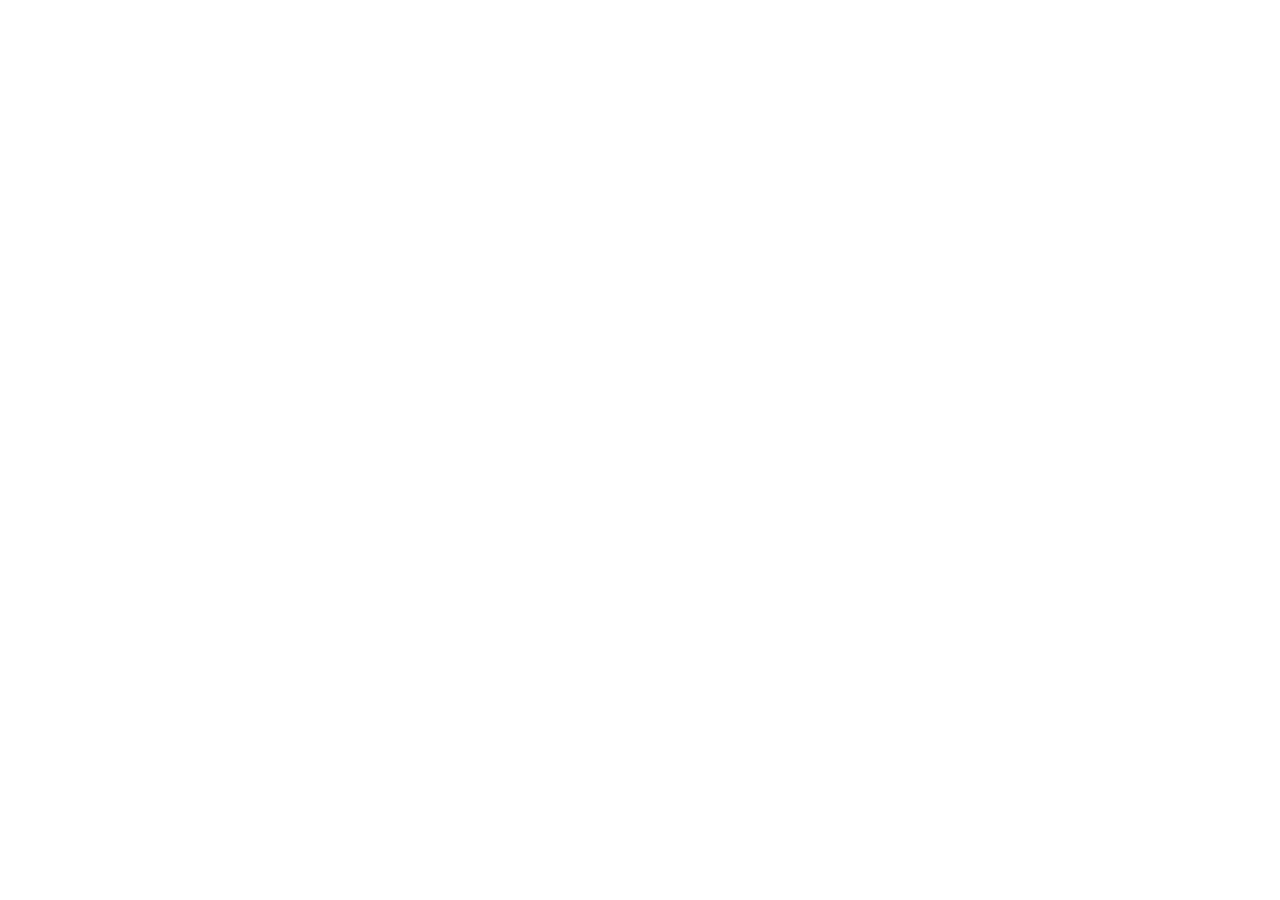
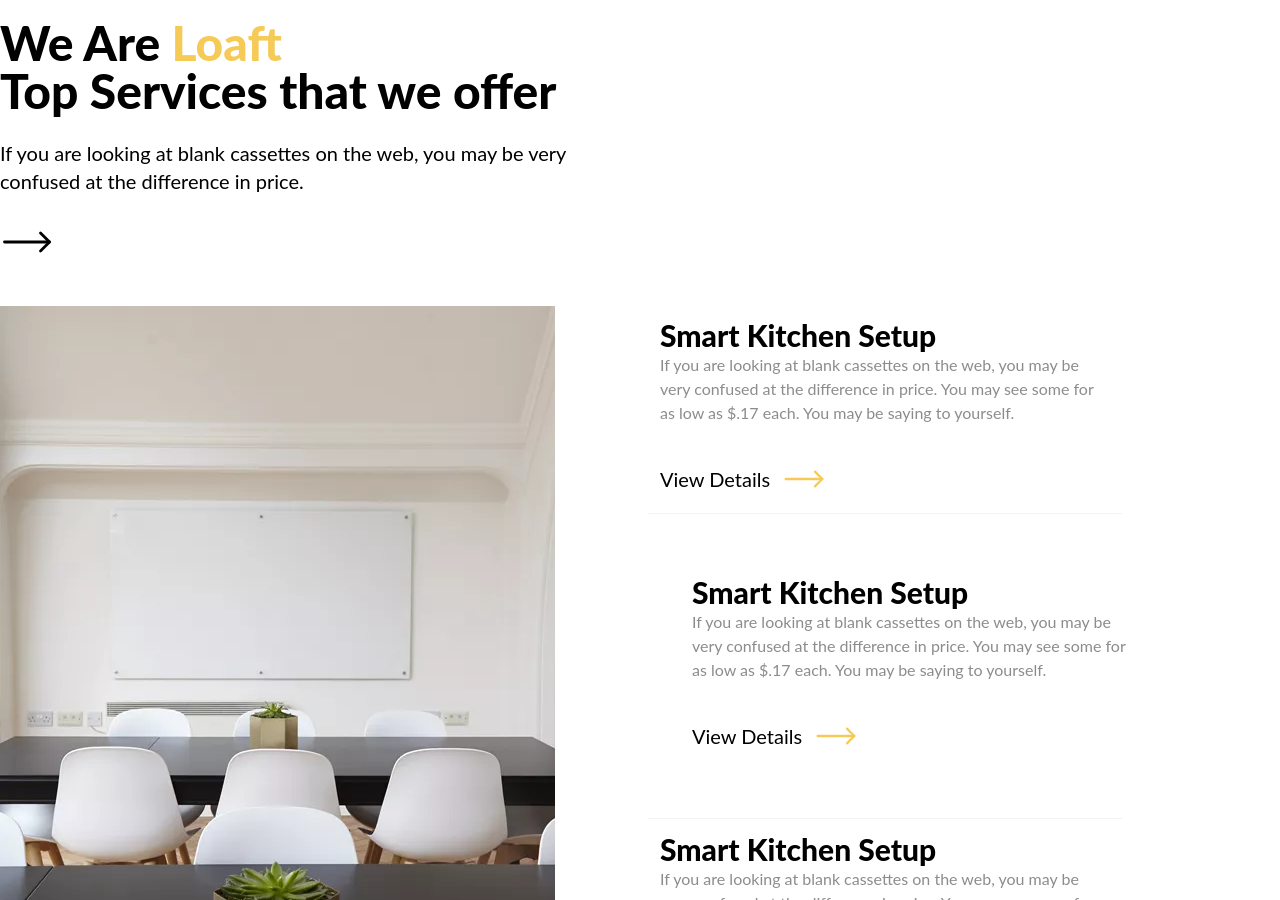
Before and after one commit to Victoryeddy/Furniture-Project, a Nuxt app: page / in a window 1280 px wide. Shown: the part 1900-2800 px from the top of the page. Before the commit the page ends 2031 px from the top, so only its background shows below. Built offline with nearby package versions, Linux system fonts and the light colour scheme.

Commit message:
Add more services section

```diff
--- a/pages/index.vue
+++ b/pages/index.vue
@@ -36,7 +36,7 @@
     </section>
 
     <section>
-      <div class="py-[10rem]">
+      <div class="py-[5rem]">
         <div class="container mx-auto">
           <div class="grid grid-cols-2 gap-4 justify-items-stretch">
             <div class="flex flex-col">
@@ -47,7 +47,7 @@
                 </h2>
                 <p class="text-xl mt-6">
                   If you are looking at blank cassettes on the web, you may be
-                  very <br/>confused at the difference in price.
+                  very <br />confused at the difference in price.
                 </p>
                 <p class="mt-5">
                   <img src="../assets/svg/move-right (1).svg" />
@@ -57,15 +57,20 @@
               <div class="justify-self-end mt-10">
                 <div class="relative">
                   <img src="../assets/furnitureImg1.jpg" class="rounded" />
-                  <div class="p-3 bg-white absolute z-40 bottom-0 w-6/12 rounded">
+                  <div
+                    class="p-3 bg-white absolute z-40 bottom-0 w-6/12 rounded"
+                  >
                     <p class="text-[#F5CA56] text-xl">SMART KITCHEN SETUP</p>
                     <p class="font-bold text-xl mt-4">
-                      Smart Kitchen Setup with <br /> Vintage Style
+                      Smart Kitchen Setup with <br />
+                      Vintage Style
                     </p>
                     <p class="mt-8 text-xl">
                       <button type="submit" class="flex items-center hover-me">
-                        <span class="me-3">View Details</span>
-                       <img src="../assets/svg/move-right-yellow.svg" />
+                        <span class="me-3 hover:text-[#F5CA56]"
+                          >View Details</span
+                        >
+                        <img src="../assets/svg/move-right-yellow.svg" />
                       </button>
                     </p>
                   </div>
@@ -88,40 +93,160 @@
               </div>
             </div>
 
-            <div>
-               <div class="">
+            <div class="flex content-center flex-col ms-0 lg:ms-5">
+              <div class="">
                 <div class="relative">
                   <img src="../assets/furnitureImg2.jpg" class="rounded" />
-                  <div class="p-3 bg-white absolute z-40 bottom-0 w-6/12 rounded">
+                  <div
+                    class="p-3 bg-white absolute z-40 bottom-0 w-6/12 rounded"
+                  >
                     <p class="text-[#F5CA56] text-xl">SMART KITCHEN SETUP</p>
                     <p class="font-bold text-xl mt-4">
-                      Smart Kitchen Setup with <br /> Vintage Style
+                      Smart Kitchen Setup with <br />
+                      Vintage Style
                     </p>
                     <p class="mt-8 text-xl">
                       <button type="submit" class="flex items-center hover-me">
-                        <span class="me-3">View Details</span>
-                       <img src="../assets/svg/move-right-yellow.svg" />
+                        <span class="me-3 hover:text-[#F5CA56]"
+                          >View Details</span
+                        >
+                        <img src="../assets/svg/move-right-yellow.svg" />
                       </button>
                     </p>
                   </div>
                 </div>
               </div>
-               <div class="mt-5">
+              <div class="mt-5">
                 <div class="relative">
                   <img src="../assets/furnitureImg3.jpg" class="rounded" />
-                  <div class="p-3 bg-white absolute z-40 bottom-0 w-6/12 rounded">
+                  <div
+                    class="p-3 bg-white absolute z-40 bottom-0 w-6/12 rounded"
+                  >
                     <p class="text-[#F5CA56] text-xl">SMART KITCHEN SETUP</p>
                     <p class="font-bold text-xl mt-4">
-                      Smart Kitchen Setup with <br /> Vintage Style
+                      Smart Kitchen Setup with <br />
+                      Vintage Style
                     </p>
                     <p class="mt-8 text-xl">
                       <button type="submit" class="flex items-center hover-me">
-                        <span class="me-3">View Details</span>
-                       <img src="../assets/svg/move-right-yellow.svg" />
+                        <span class="me-3 hover:text-[#F5CA56]"
+                          >View Details</span
+                        >
+                        <img src="../assets/svg/move-right-yellow.svg" />
                       </button>
                     </p>
                   </div>
                 </div>
+              </div>
+            </div>
+          </div>
+        </div>
+      </div>
+    </section>
+
+    <section>
+      <div class="py-[3rem]">
+        <div class="container mx-auto">
+          <div class="grid grid-cols-1 gap-4 justify-items-stretch">
+            <div class="flex flex-col">
+              <div class="justify-self-start">
+                <h2 class="text-5xl font-extrabold">
+                  We Are <span class="text-[#F5CA56]">Loaft</span>
+                  <br class="d-none lg:d-block" />Top Services that we offer
+                </h2>
+                <p class="text-xl mt-6">
+                  If you are looking at blank cassettes on the web, you may be
+                  very <br />confused at the difference in price.
+                </p>
+                <p class="mt-5">
+                  <img
+                    src="../assets/svg/move-right (1).svg"
+                    class="hover-me"
+                  />
+                </p>
+              </div>
+            </div>
+          </div>
+
+          <div class="grid grid-cols-2 gap-4 justify-items-stretch mt-3">
+            <div class="flex">
+              <img src="../assets/service1.jpg" class="self-center" />
+            </div>
+            <div class="flex flex-col">
+              <div
+                class="w-3/4 my-6 border border-[#f3f3f3] p-3 border-t-0 border-s-0 border-e-0"
+              >
+                <h3 class="font-extrabold text-3xl">Smart Kitchen Setup</h3>
+                <p class="text-[#8C8C8C]">
+                  If you are looking at blank cassettes on the web, you may be
+                  very confused at the difference in price. You may see some for
+                  as low as $.17 each. You may be saying to yourself.
+                </p>
+
+                <p class="mt-8 text-xl">
+                  <button type="submit" class="flex items-center hover-me">
+                    <span class="me-3 hover:text-[#F5CA56]">View Details</span>
+                    <img src="../assets/svg/move-right-yellow.svg" />
+                  </button>
+                </p>
+              </div>
+              <div
+                class="w-3/4 ms-0 lg:ms-8 my-6 border border-[#f3f3f3] p-3 border-t-0 border-b-0 border-s-0 border-e-0"
+              >
+                <h3 class="font-extrabold text-3xl">Smart Kitchen Setup</h3>
+                <p class="text-[#8C8C8C]">
+                  If you are looking at blank cassettes on the web, you may be
+                  very confused at the difference in price. You may see some for
+                  as low as $.17 each. You may be saying to yourself.
+                </p>
+
+                <p class="mt-8 text-xl">
+                  <button type="submit" class="flex items-center hover-me">
+                    <span class="me-3 hover:text-[#F5CA56]">View Details</span>
+                    <img src="../assets/svg/move-right-yellow.svg" />
+                  </button>
+                </p>
+              </div>
+              <div
+                class="w-3/4 my-6 border border-[#f3f3f3] p-3 border-b-0 border-s-0 border-e-0"
+              >
+                <h3 class="font-extrabold text-3xl">Smart Kitchen Setup</h3>
+                <p class="text-[#8C8C8C]">
+                  If you are looking at blank cassettes on the web, you may be
+                  very confused at the difference in price. You may see some for
+                  as low as $.17 each. You may be saying to yourself.
+                </p>
+
+                <p class="mt-8 text-xl">
+                  <button type="submit" class="flex items-center hover-me">
+                    <span class="me-3 hover:text-[#F5CA56]">View Details</span>
+                    <img src="../assets/svg/move-right-yellow.svg" />
+                  </button>
+                </p>
+              </div>
+            </div>
+          </div>
+        </div>
+      </div>
+    </section>
+
+    <section>
+      <div class="py-[5rem]">
+        <div class="container mx-auto">
+          <div class="grid grid-cols-2 gap-4 justify-items-stretch">
+            <div class="flex flex-col">
+              <div class="justify-self-start">
+                <h2 class="text-5xl font-extrabold">
+                  We Are <span class="text-[#F5CA56]">Loaft</span> Here Are Some
+                  Of Our <span class="text-[#F5CA56]">Latest Works</span>
+                </h2>
+                <p class="text-xl mt-6">
+                  If you are looking at blank cassettes on the web, you may be
+                  very <br />confused at the difference in price.
+                </p>
+                <p class="mt-5">
+                  <img src="../assets/svg/move-right (1).svg" />
+                </p>
               </div>
             </div>
           </div>
```
Also changed, not shown: assets/service1.jpg (added).
